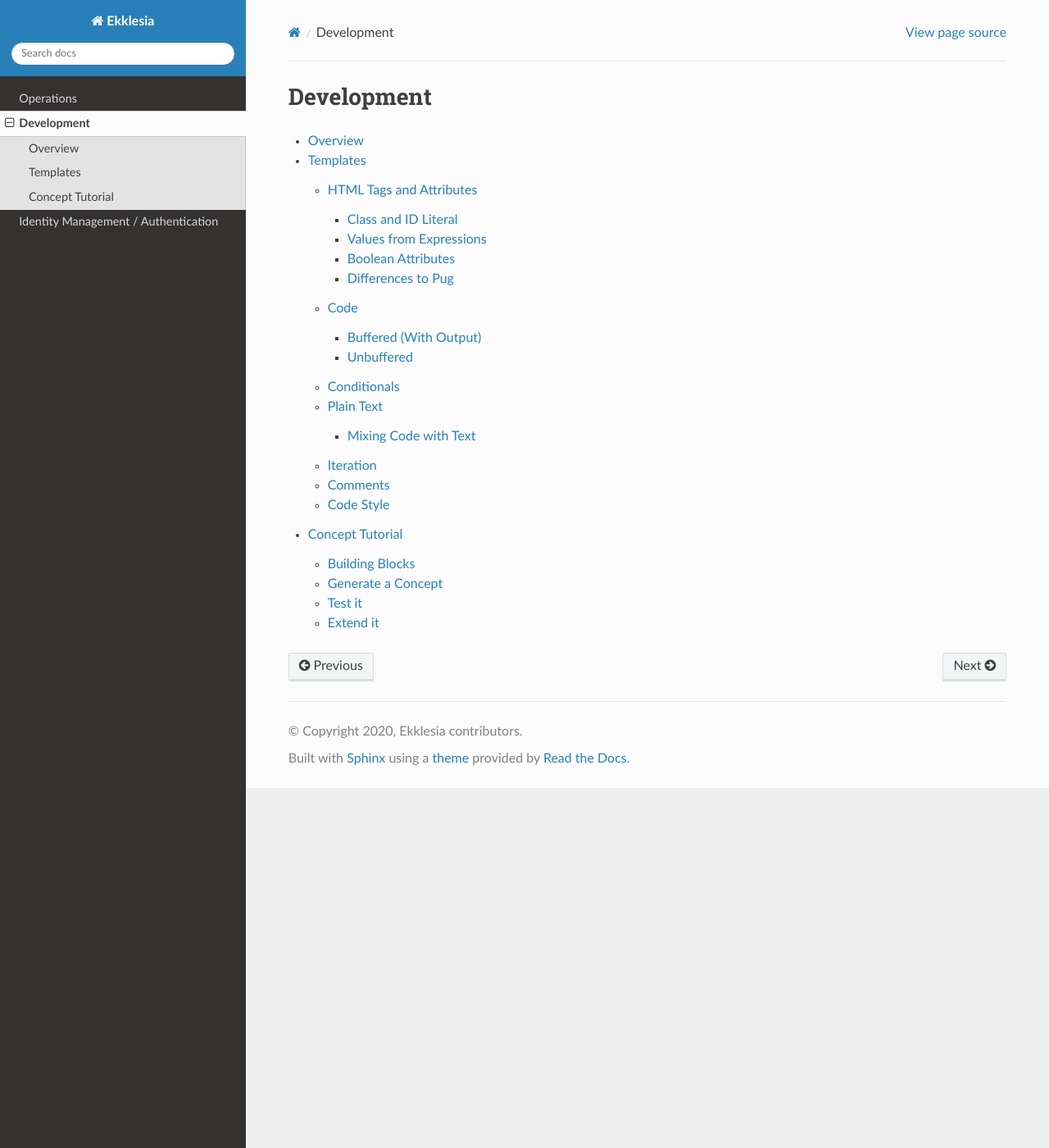
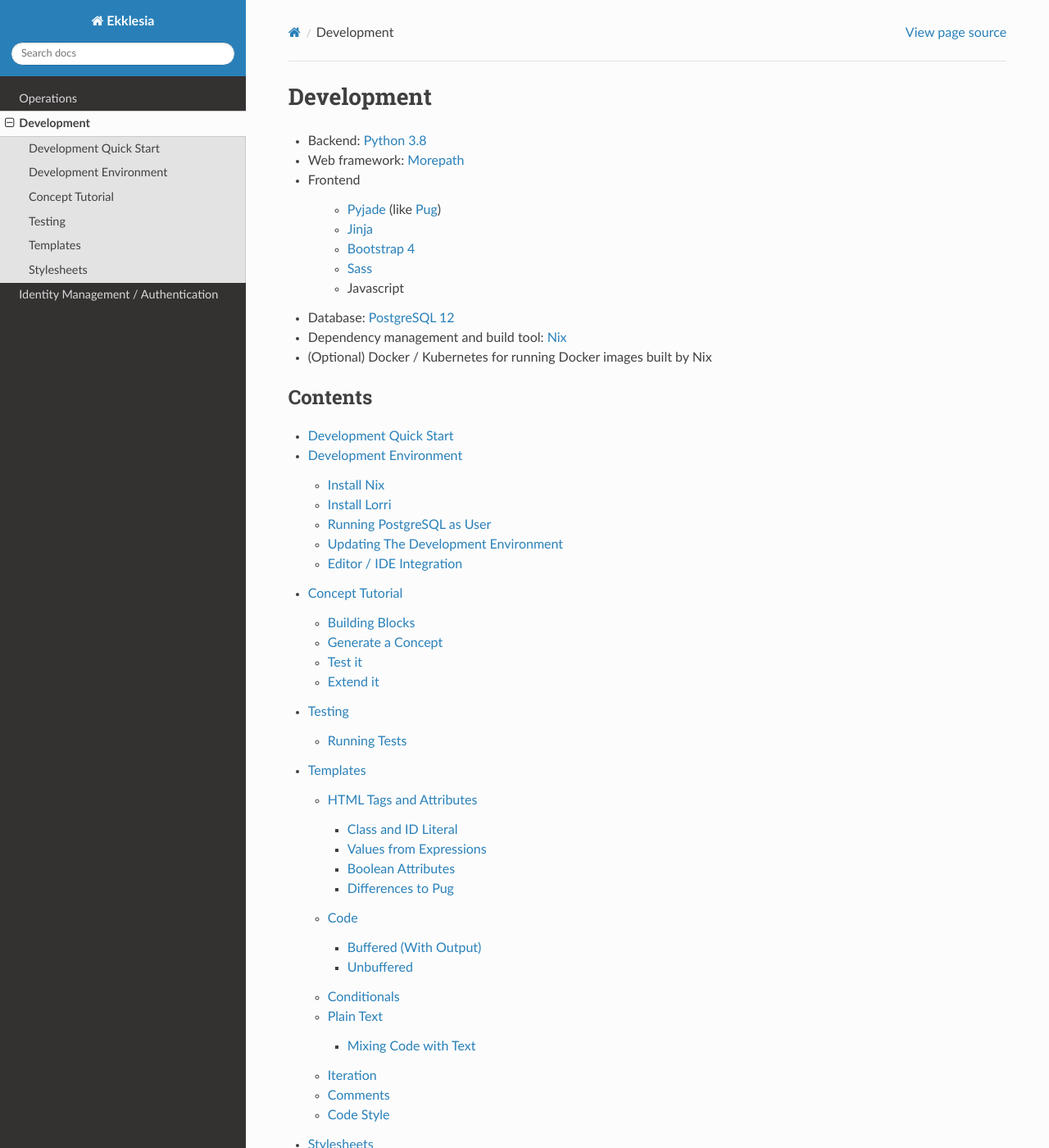
Before and after one commit to edemocracy/ekklesia, a Sphinx documentation site: the page built from docs/development/index.rst, in a window 1280 px wide and 1400 px high. Shown: the whole window at 82% size. Built offline with Sphinx 7.4.7 and the Read the Docs theme 2.0.0, drawn with Linux system fonts in a browser that asks for light colours; pages that are not in the unit, such as notebooks, are missing from menus.

```diff
--- /dev/null
+++ b/docs/development/_tech_stack.rst
@@ -0,0 +1,13 @@
+* Backend: `Python 3.8 <https://www.python.org>`_
+* Web framework: `Morepath <http://morepath.readthedocs.org>`_
+* Frontend
+
+    * `Pyjade <https://github.com/syrusakbary/pyjade>`_ (like `Pug <https://pugjs.org>`_)
+    * `Jinja <https://jinja.palletsprojects.com>`_
+    * `Bootstrap 4 <https://getbootstrap.com>`_
+    * `Sass <https://sass-lang.com>`_
+    * Javascript
+
+* Database: `PostgreSQL 12 <https://www.postgresql.com>`_
+* Dependency management and build tool: `Nix <https://nixos.org/nix>`_
+* (Optional) Docker / Kubernetes for running Docker images built by Nix
--- a/docs/development/index.rst
+++ b/docs/development/index.rst
@@ -2,9 +2,15 @@
 Development
 ###########
 
+.. include:: _tech_stack.rst
+
 .. toctree::
    :maxdepth: 3
+   :caption: Contents
 
-   overview
+   quickstart
+   dev_env
+   concept_tutorial
+   testing
    templates
-   concept_tutorial
+   stylesheets
--- a/docs/development/overview.rst
+++ /dev/null
@@ -1,2 +0,0 @@
-Overview
-========
--- a/docs/index.rst
+++ b/docs/index.rst
@@ -3,9 +3,7 @@
    You can adapt this file completely to your liking, but it should at least
    contain the root `toctree` directive.
 
-
 .. include:: README.rst
-
 
 
 .. toctree::
```
Also changed, not shown: docs/development/dev_env.rst (added, +122 -0 lines), docs/development/quickstart.rst (added, +48 -0 lines), docs/development/stylesheets.rst (added, +16 -0 lines), docs/development/testing.rst (added, +39 -0 lines), docs/identity_auth.rst (+6 -6 lines).
